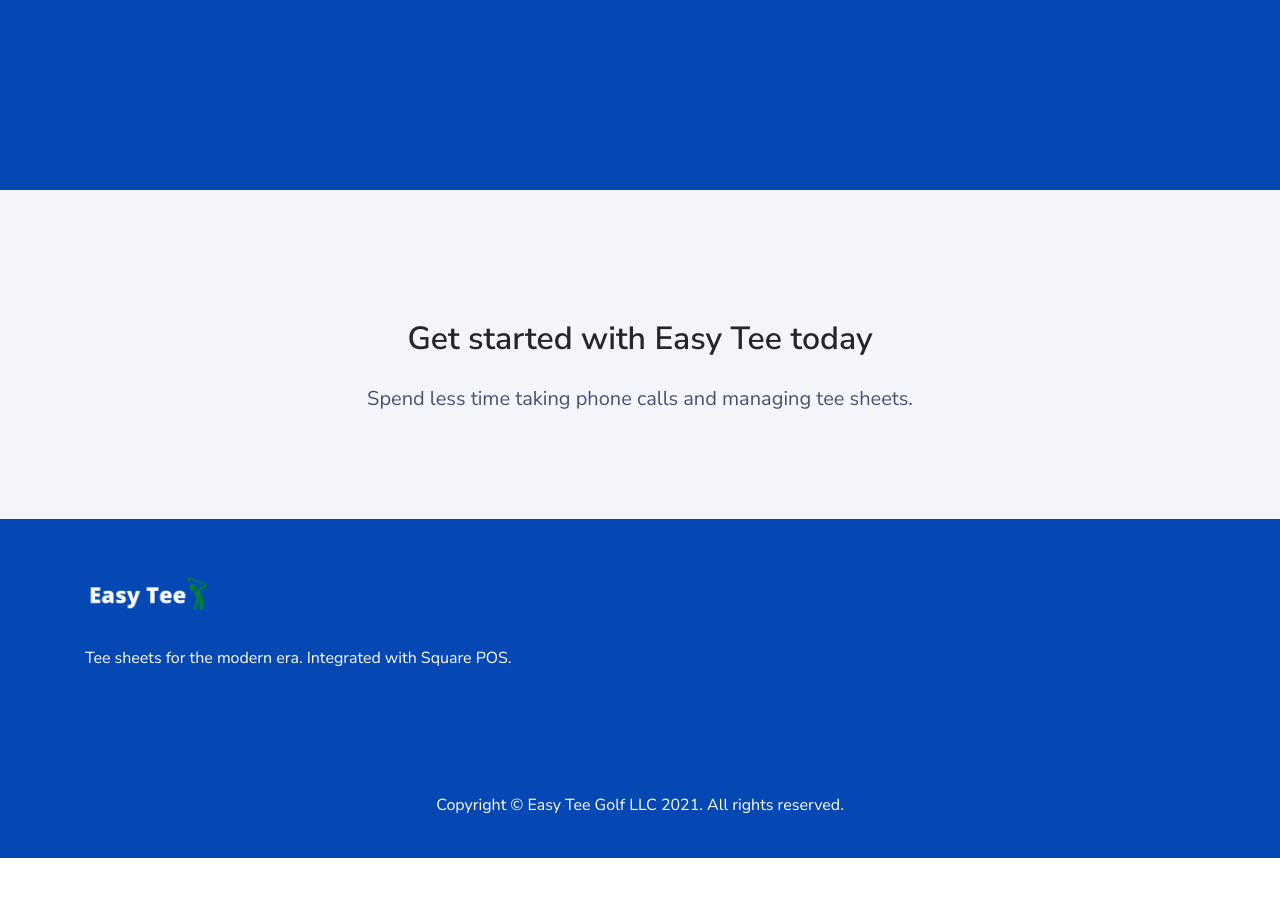
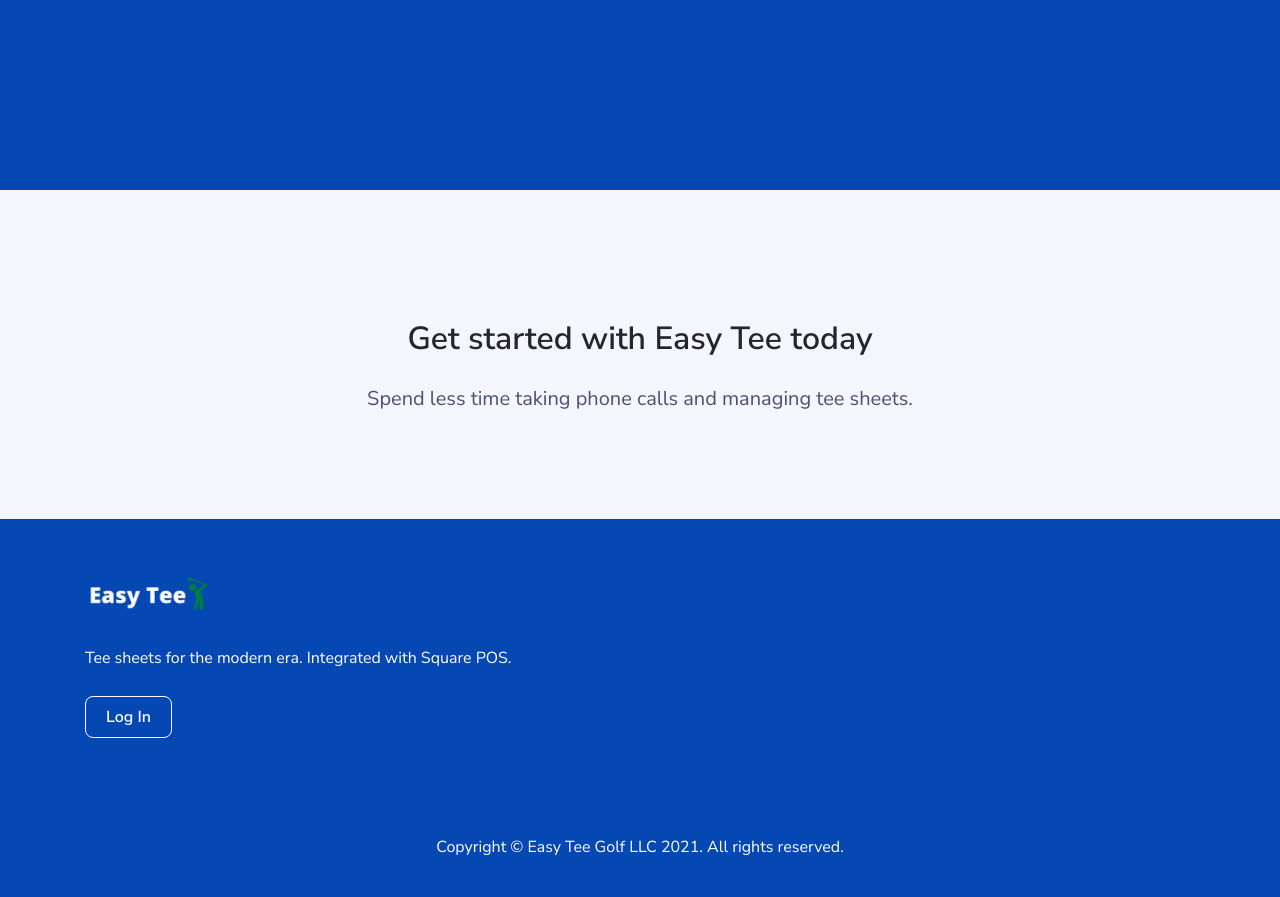
Before and after one commit to easyteegolf/easytee_front, a Jekyll site: the page built from index.html, in a window 1280 px wide and 900 px high, scrolled down 5303 px. Shown: the top 897 px of the window. Built offline with Jekyll 4.4.1, drawn with Linux system fonts in a browser that asks for light colours; before the commit the page ends 6161 px from its top, so only the background shows below that.

Commit message:
add login button

```diff
--- a/_includes/footer.html
+++ b/_includes/footer.html
@@ -5,6 +5,7 @@
           <div class="col-lg-6 mb-4 mb-lg-0">
             <img src="{{'/assets/img/brand/easy_tee_brand_white.png' | relative_url}}" height="55" class="mr-3" alt="Footer logo">
             <p class="my-4">Tee sheets for the modern era. Integrated with Square POS.</p>
+            <a href="https://app.easyteegolf.com/" class="btn btn-md btn-outline-white animate-up-2">Log In</a>
 
           </div>
       </div>
--- a/_includes/navbar.html
+++ b/_includes/navbar.html
@@ -8,9 +8,13 @@
         </a>
 
             <div class="d-none d-lg-block @@cta_button_classes">
-                <a href="#features" class="btn btn-md btn-outline-white animate-up-2 mr-3 js-scroll-trigger"><i class="fas fa-book mr-2"></i>Features</a>
-                <a href="#pricing" class="btn btn-md btn-outline-white animate-up-2 mr-3 js-scroll-trigger"><i class="fas fa-tag mr-2"></i>Pricing</a>
-                <a href="#" data-toggle="modal" data-target="#pricing-modal" class="btn btn-md btn-secondary animate-up-2"><i class="fas fa-pen mr-2"></i></i>Contact Us</a>
+                <a href="#features" class="btn btn-md btn-outline-white animate-up-2 mr-2 js-scroll-trigger"><i class="fas fa-book mr-2"></i>Features</a>
+                <a href="#pricing" class="btn btn-md btn-outline-white animate-up-2 mr-2 js-scroll-trigger"><i class="fas fa-tag mr-2"></i>Pricing</a>
+                <a href="#" data-toggle="modal" data-target="#pricing-modal" class="btn btn-md btn-secondary animate-up-2 mr-2"><i class="fas fa-pen mr-2"></i></i>Contact Us</a>
+                <a href="https://app.easyteegolf.com/" class="btn btn-md btn-outline-white animate-up-2">Log In</a>
+            </div>
+            <div class="d-lg-none">
+                <a href="https://app.easyteegolf.com/" class="btn btn-md btn-outline-white animate-up-2">Log In</a>
             </div>
 
         </div>
```
